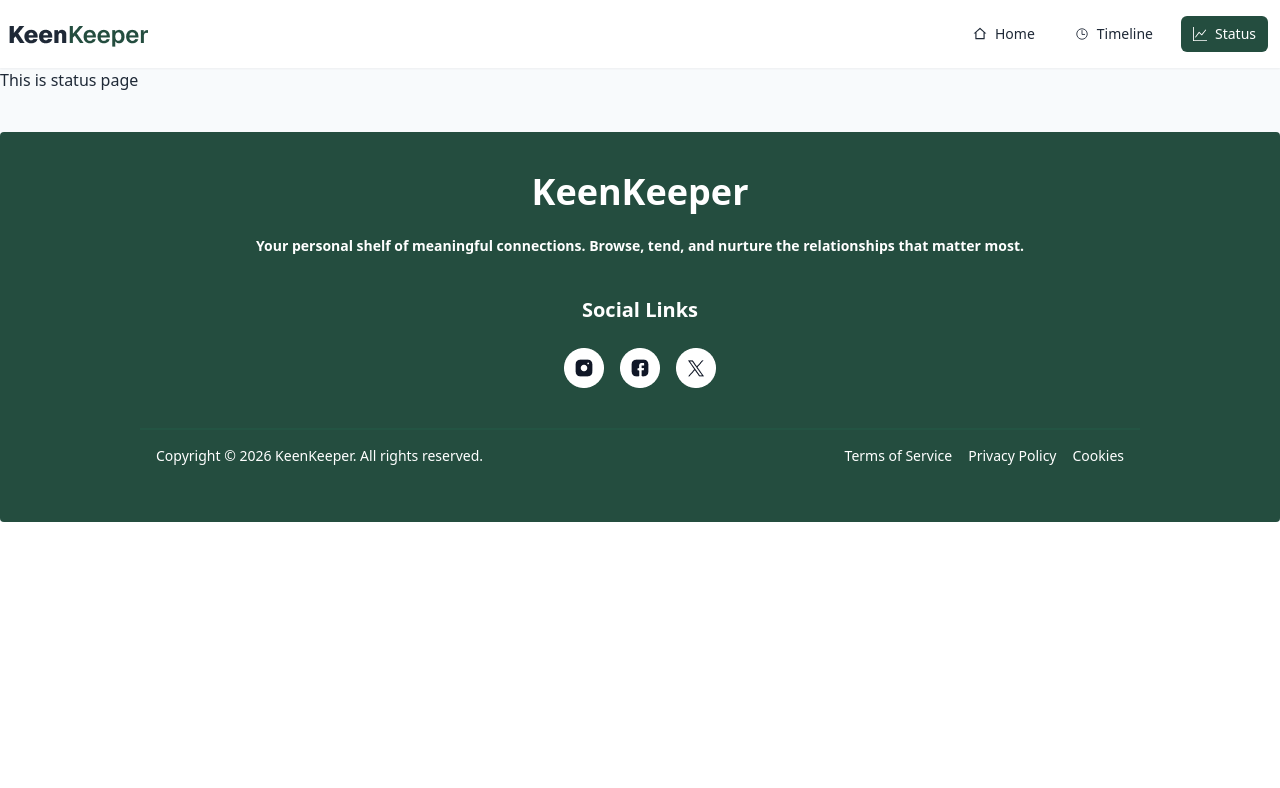
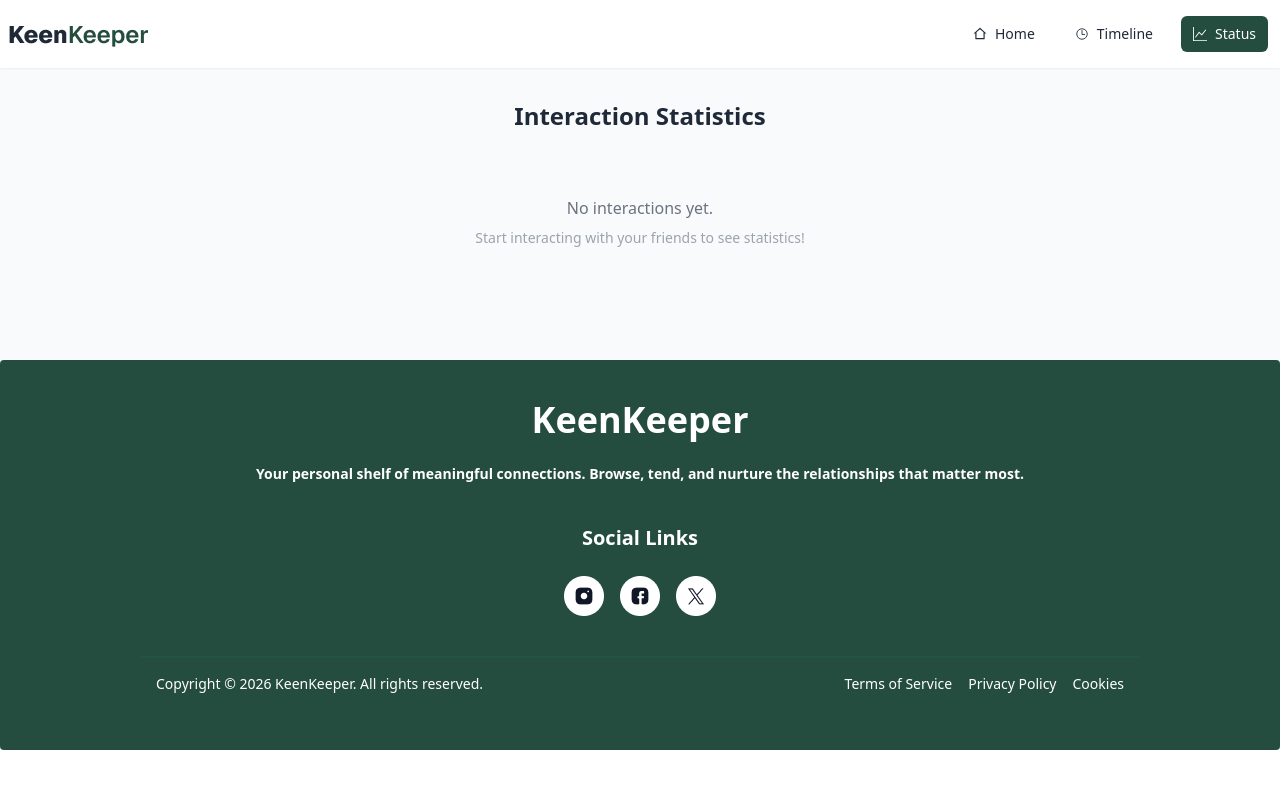
Before and after one commit to rafi2133/Ass-seven, a React (Vite) app: page /status in a window 1280 px wide. Shown: the top 788 px of the page. Built offline with nearby package versions, Linux system fonts and the light colour scheme.

Commit message:
status has been completed

```diff
--- a/package.json
+++ b/package.json
@@ -18,6 +18,7 @@
     "react-icons": "^5.6.0",
     "react-router": "^7.17.0",
     "react-toastify": "^11.1.0",
+    "recharts": "^3.8.1",
     "tailwindcss": "^3.4.19"
   },
   "devDependencies": {
--- a/src/pages/Status/Status.jsx
+++ b/src/pages/Status/Status.jsx
@@ -1,9 +1,60 @@
-import React from 'react';
+import React, { useContext, useState } from 'react';
+import { FriendContext } from '../../components/context/FriendContext';
+import { Pie, PieChart, Cell, Legend, Tooltip } from 'recharts';
 
 const Status = () => {
+    const { contacted, texted, called } = useContext(FriendContext);
+    const [isAnimationActive, setIsAnimationActive] = useState(true);
+
+    // Prepare data for the pie chart
+    const chartData = [
+        { name: 'Voice Calls', value: contacted.length, color: '#37A163' },
+        { name: 'Texts', value: texted.length, color: '#7E35E1' },
+        { name: 'Video Calls', value: called.length, color: '#244D3F' }
+    ];
+
+    // Filter out zero values
+    const filteredData = chartData.filter(item => item.value > 0);
+
+    // Custom colors for each segment
+    const COLORS = ['#37A163', '#7E35E1', '#244D3F'];
+
     return (
-        <div>
-            <h2>This is status page</h2>
+        <div className="w-10/12 mx-auto py-8">
+            <h2 className="font-bold text-2xl mb-6 text-center">Interaction Statistics</h2>
+
+            {filteredData.length === 0 ? (
+                <div className="text-center py-10 bg-gray-50 rounded-lg">
+                    <p className="text-gray-500">No interactions yet.</p>
+                    <p className="text-sm text-gray-400 mt-2">Start interacting with your friends to see statistics!</p>
+                </div>
+            ) : (
+                <div className="flex flex-col lg:flex-row items-center justify-center gap-8">
+                    {/* Pie Chart */}
+                    <div className="bg-white rounded-lg shadow-md p-6">
+                        <PieChart width={600} height={400}>
+                            <Pie
+                                data={filteredData}
+                                innerRadius="60%"
+                                outerRadius="80%"
+                                cornerRadius="10%"
+                                paddingAngle={5}
+                                dataKey="value"
+                                nameKey="name"
+                                isAnimationActive={isAnimationActive}
+                                label={({ name, percent }) => `${name}: ${(percent * 100).toFixed(0)}%`}
+                                labelLine={true}
+                            >
+                                {filteredData.map((entry, index) => (
+                                    <Cell key={`cell-${index}`} fill={COLORS[index % COLORS.length]} />
+                                ))}
+                            </Pie>
+                            <Tooltip />
+                            <Legend />
+                        </PieChart>
+                    </div>
+                </div>
+            )}
         </div>
     );
 };
```
Also changed, not shown: 1 other file (tests, documents, lock files or other folders).
